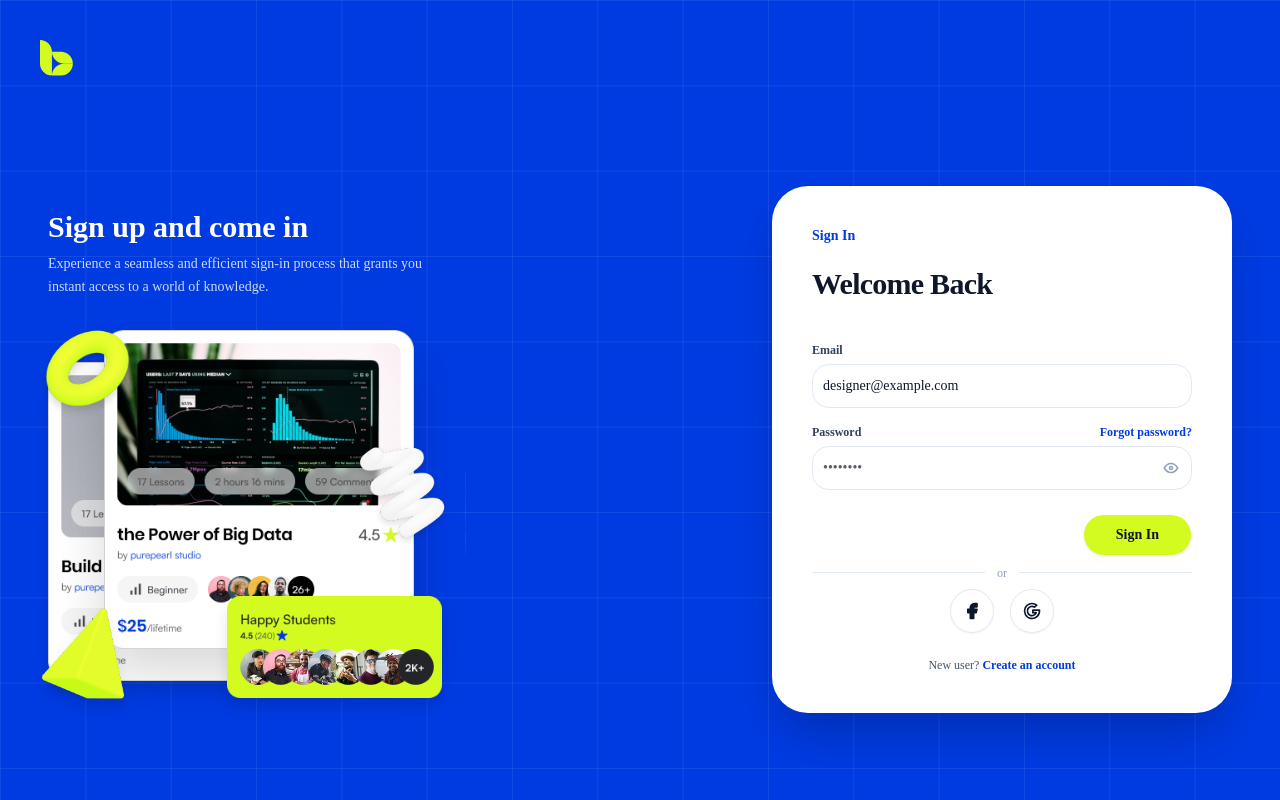
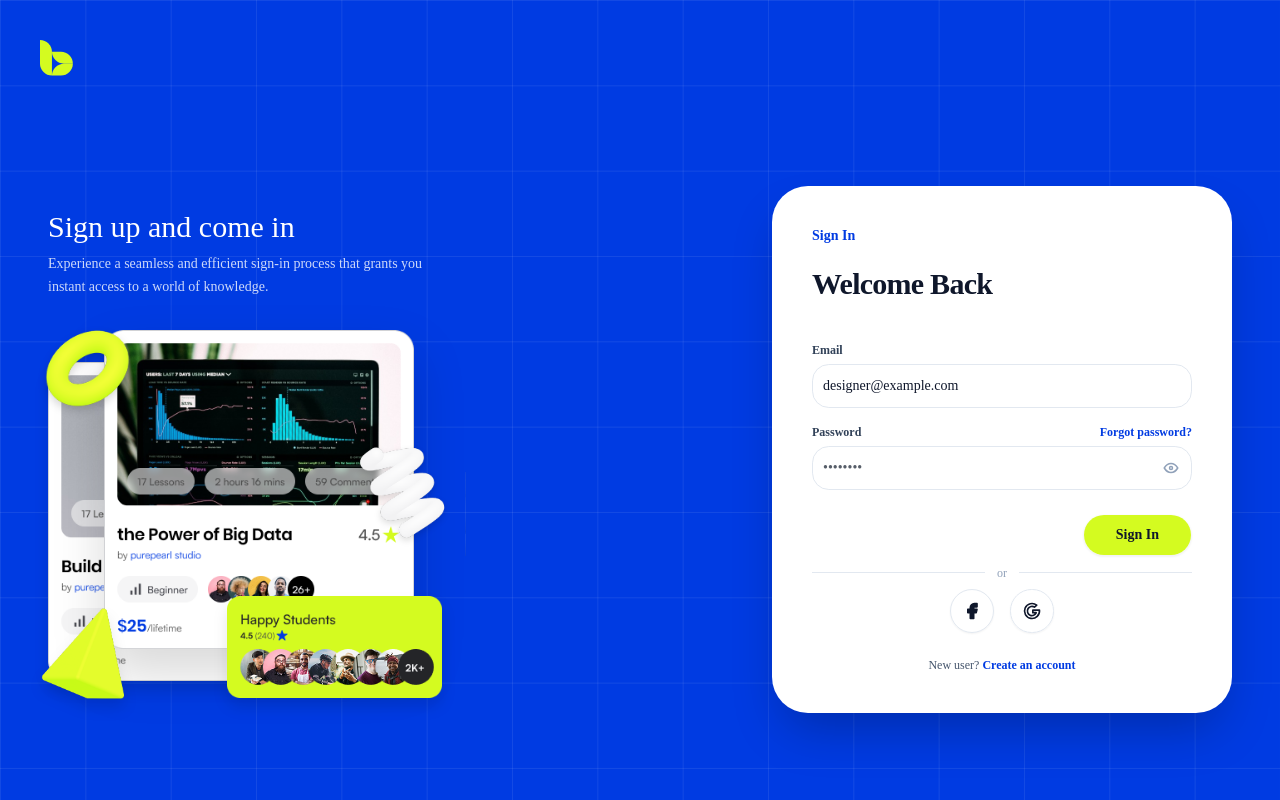
Before and after one commit to shaiadul/byteSpace, a Next.js app in the folder doin-tech/: page /signin in a window 1280 px wide. Built offline with nearby package versions, Linux system fonts and the light colour scheme.

Commit message:
style: constrain auth header width and update side art heading font weight

```diff
--- a/doin-tech/components/auth-page-view.tsx
+++ b/doin-tech/components/auth-page-view.tsx
@@ -56,7 +56,7 @@ export function AuthPageView({ initialMode = "signin" }: AuthPageViewProps) {
         backgroundPosition: "center top",
       }}
     >
-      <header className="p-6 sm:p-8 xl:p-10 shrink-0 z-20">
+      <header className="w-full max-w-7xl mx-auto p-6 sm:p-8 xl:p-10 shrink-0 z-20">
         <Link
           href="/"
           className="inline-block hover:opacity-85 transition-opacity"
--- a/doin-tech/components/auth/auth-side-art.tsx
+++ b/doin-tech/components/auth/auth-side-art.tsx
@@ -8,7 +8,9 @@ interface AuthSideArtProps {
 export function AuthSideArt({ heading, description }: AuthSideArtProps) {
   return (
     <div className="hidden lg:flex lg:col-span-6 flex-col justify-center pr-6">
-      <h1 className="text-2xl xl:text-3xl font-bold text-white mb-2">{heading}</h1>
+      <h1 className="text-2xl xl:text-3xl font-normal text-white mb-2">
+        {heading}
+      </h1>
       <p className="text-white/80 text-xs xl:text-sm max-w-sm leading-relaxed mb-6 xl:mb-8 font-normal">
         {description}
       </p>
```
